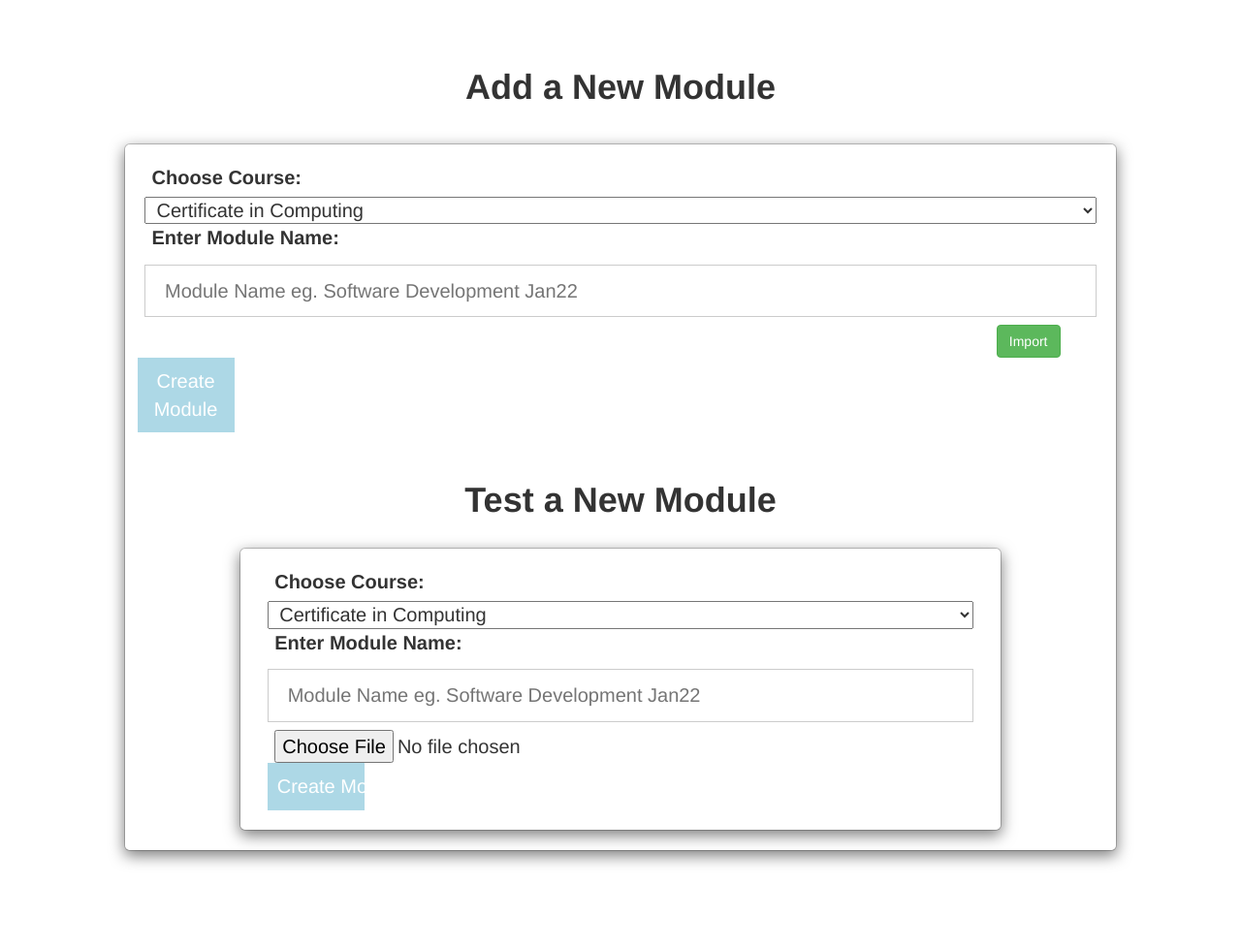
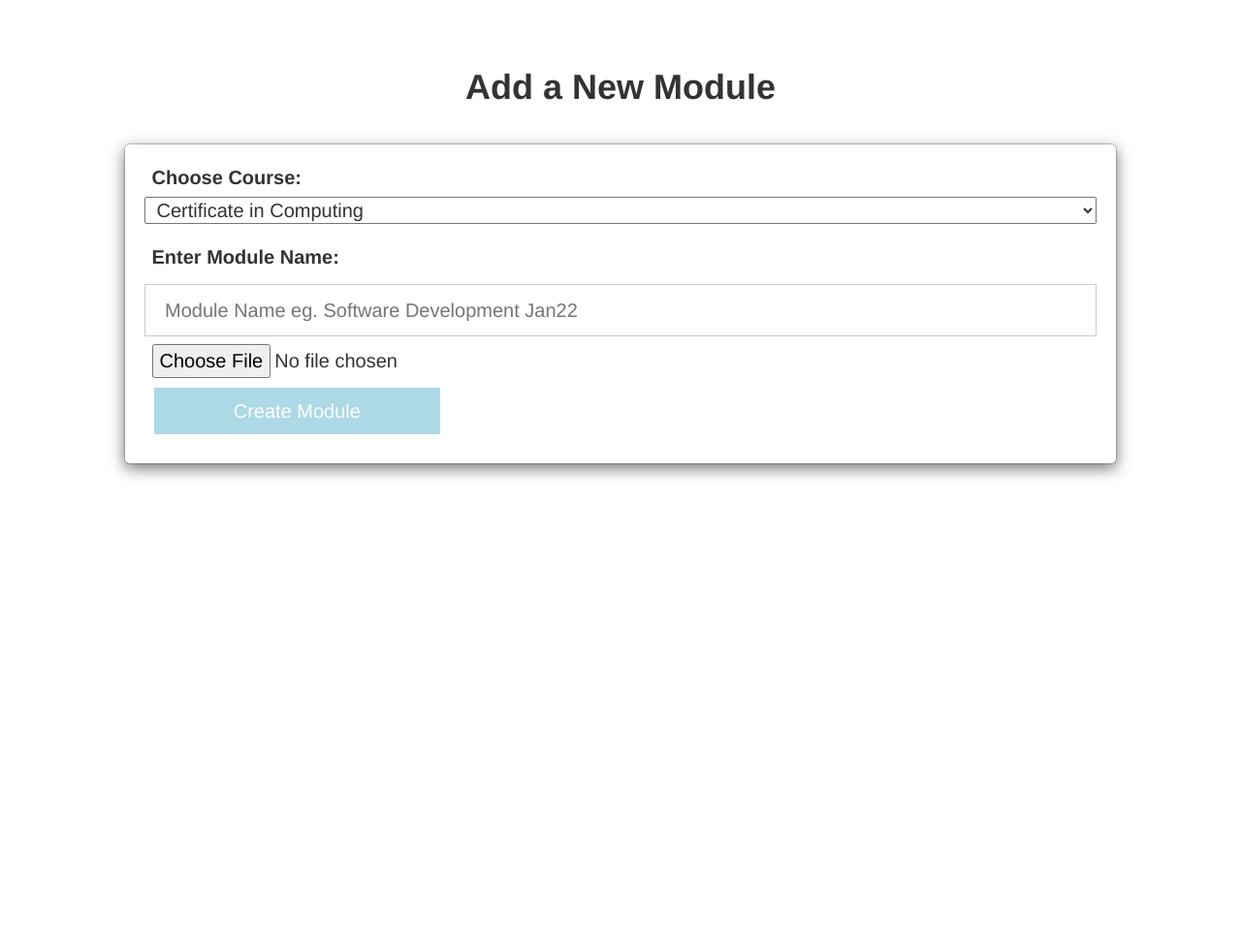
Before and after one commit to Teganj/StudentEngagementPortal, a PHP site: page / in a window 1280 px wide. Shown: the part 82-1060 px from the top of the page at 97% size. After the commit the page ends 576 px from the top, so only its background shows below. Run offline with PHP 8.4, Linux system fonts and the light colour scheme; the visitor is signed in with stand-in values (Sample User, id 1); tables that the repository leaves empty or names only in its code hold one stand-in row (values such as "Sample post"); some libraries are stand-ins or nearby versions.

Commit message:
Finalised Add a module to Uploads

```diff
--- a/src/css/login_style.css
+++ b/src/css/login_style.css
@@ -78,7 +78,8 @@ button:hover {
 }
 #button{
     padding: 10px;
-    width: 100px;
+    width: 30%;
+    margin: 5%;
     color: white;
     background-color: lightblue;
     border: none;
--- a/src/php/importModuleData.php
+++ b/src/php/importModuleData.php
@@ -44,7 +44,5 @@ if (isset($_POST["addToUpload"]) && !empty($_FILES["file"]["name"])) {
 } else {
     $statusMsg = 'Please select a file to upload.';
 }
-
-// Display status message
 echo $statusMsg;
 ?>
--- a/src/php/index.php
+++ b/src/php/index.php
@@ -87,21 +87,21 @@ if ($_SERVER['REQUEST_METHOD'] == "POST") {
             border: 1px solid;
         }
     </style>
-    <!-- Display status message -->
-    <?php if (!empty($statusMsg)) { ?>
-        <div class="col-xs-12">
-            <div class="alert <?php echo $statusType; ?>"><?php echo $statusMsg; ?></div>
-        </div>
-    <?php } ?>
-
 </head>
 
 <body style="padding-bottom: 100px;">
 <?php include 'navbar.php' ?>
+
+
+
 <h1 style="text-align: center; font-weight: bold; margin: auto; padding-top: 50px;">Add a New Module</h1>
-<form class="modal-content animate" method="post">
+<form class="modal-content animate"  enctype="multipart/form-data" method="post" action="importModuleData.php">
     <div class="row" style="font-size: 20px; margin: 10px; padding: 10px">
-
+        <?php if (!empty($statusMsg)) { ?>
+            <div class="col-xs-12">
+                <div class="alert <?php echo $statusMsg; ?>"><?php echo $statusMsg; ?></div>
+            </div>
+        <?php } ?>
         <label for="course_name">Choose Course:</label><br>
         <select id="course_name" name="course_name">
             <option value="certcomp">Certificate in Computing</option>
@@ -114,53 +114,11 @@ if ($_SERVER['REQUEST_METHOD'] == "POST") {
         </select>
 
         <br>
-        <label><b>Enter Module Name:</b></label>
-        <input for="module_name" id="module_name" type="text" name="module_name"
-               placeholder="Module Name eg. Software Development Jan22"><br><br>
-
-        <div class="row">
-            <!-- Import link -->
-            <div class="col-md-12 head">
-                <div class="float-right">
-                    <a href="javascript:void(0);" class="btn btn-success" onclick="formToggle('importFrm');"><i
-                                class="plus"></i> Import</a>
-                </div>
-            </div>
-            <!-- CSV file upload form -->
-            <div class="col-md-12" id="importFrm" style="display: none;">
-                <form action="importData.php" method="post" enctype="multipart/form-data">
-                    <input type="file" name="file"/>
-                    <input type="submit" class="btn btn-primary" name="importSubmit" value="IMPORT">
-                </form>
-            </div>
-
-            <button id="button" type="submit" value="dashboard.php">Create Module</button>
-
-        </div>
-</form>
-
-
-<h1 style="text-align: center; font-weight: bold; margin: auto; padding-top: 50px;">Test a New Module</h1>
-<form class="modal-content animate"  enctype="multipart/form-data" method="post" action="importModuleData.php">
-    <div class="row" style="font-size: 20px; margin: 10px; padding: 10px">
-
-        <label for="course_name">Choose Course:</label><br>
-        <select id="course_name" name="course_name">
-            <option value="certcomp">Certificate in Computing</option>
-            <option value="hdipcomp">HDip in Computing</option>
-            <option value="hdipda">HDip in Data Analytics</option>
-            <option value="hdipwd">HDip in Web Design</option>
-            <option value="hdipcs">HDip in Cyber Security</option>
-            <option value="msccs">MSC in Cyber Security</option>
-            <option value="mscda">MSC in Data Analytics</option>
-        </select>
-
-        <br>
-        <label><b>Enter Module Name:</b></label>
+        <label for="module_name" style="padding-top: 20px; padding-bottom: 0px; "><b>Enter Module Name:</b></label>
         <input for="module_name" id="module_name" type="text" name="module_name"
                placeholder="Module Name eg. Software Development Jan22"><br><br>
         <input type="file" name="file"/>
-        <input value="Create Module" id="button" type="submit" value="dashboard.php" name="addToUpload">
+        <input value="Create Module" id="button" style="margin: 10px; width: 30%;" type="submit" value="dashboard.php" name="addToUpload">
     </div>
 </form>
 
```
